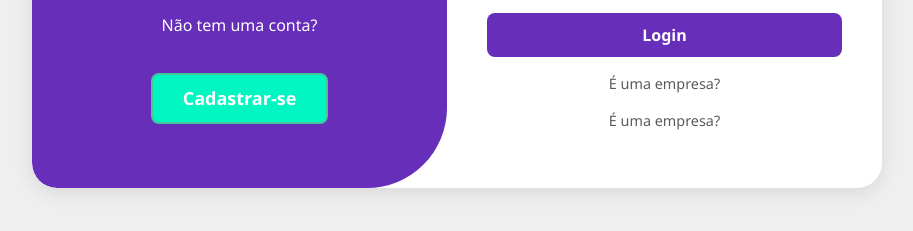
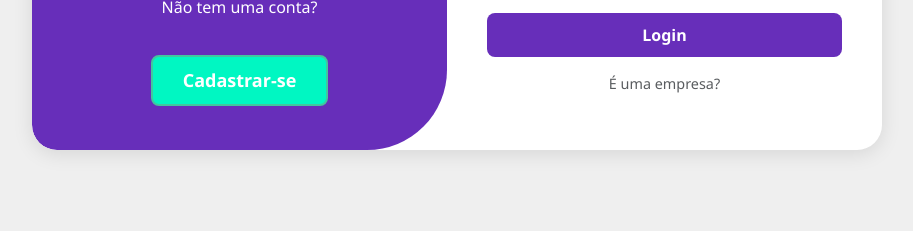
Before and after one commit to Isabella010101/Freelacapy, a plain HTML site: page loginfree.html in a window 1280 px wide. Shown: the part 313-544 px from the top of the page, without its empty margins (183-1096 px from the left). Drawn offline with nearby package versions, Linux system fonts and the light colour scheme.

Commit message:
Problema de extração
Problema de extração de dados

```diff
--- a/loginfree.html
+++ b/loginfree.html
@@ -165,8 +165,6 @@
         <button type="submit" class="btn btn-login">Login</button>
 
         <a href="login.html"><p class="text-center mt-3 text-muted" style="font-size: 0.9rem;">É uma empresa?</p></a>
-
-        <a href="tela-inicial-empresa.html"><p class="text-center mt-3 text-muted" style="font-size: 0.9rem;">É uma empresa?</p></a>
       </form>
     </div>
 
```
